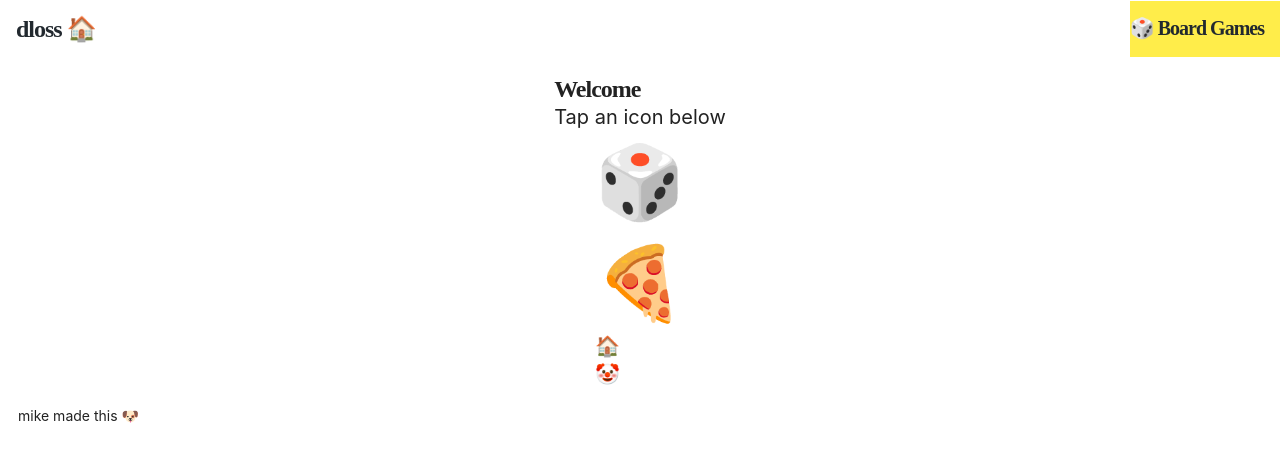
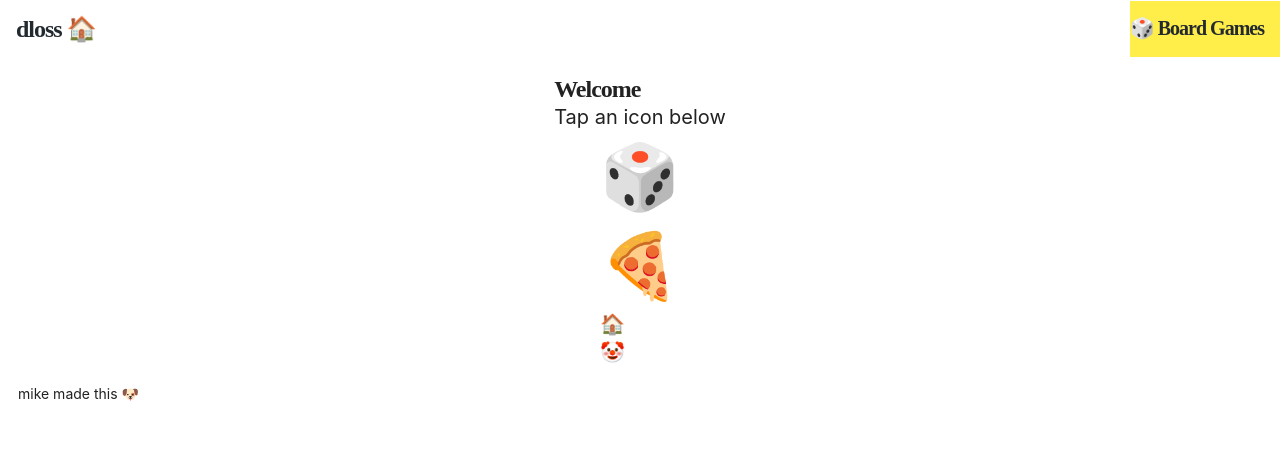
Before and after one commit to mikedloss/dloss.house, a Gatsby site: page / in a window 1280 px wide. Built offline with nearby package versions, Linux system fonts and the light colour scheme; Gatsby itself is replaced by a stand-in of ours; no server answers.

Commit message:
emojiemoji

```diff
--- a/src/pages/index.js
+++ b/src/pages/index.js
@@ -15,14 +15,14 @@ export default () => (
       </Box>
       <Flex flexDirection={['column', 'row']} alignItems="center" justifyContent="center">
         <Box>
-          <Text fontSize={8}>
+          <Text fontSize={7}>
             <Link to="/boardgames">
               <span role="img" aria-label="dice">
                 🎲
               </span>
             </Link>
           </Text>
-          <Text fontSize={8}>
+          <Text fontSize={7}>
             <span role="img" aria-label="pizza">
               🍕
             </span>
```
